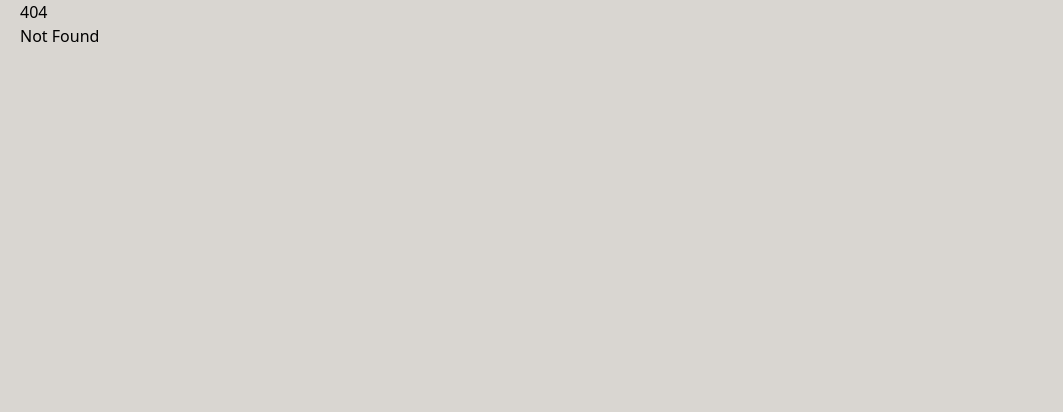
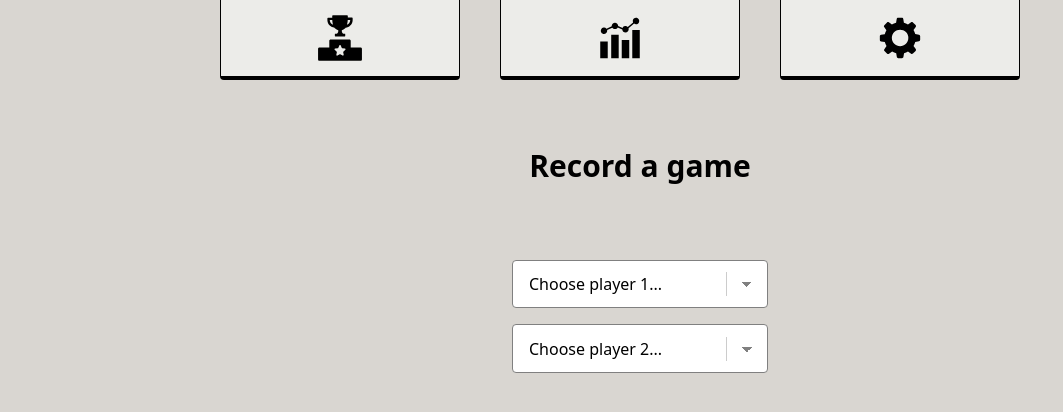
Before and after one commit to PotterJam/pRanked, a SvelteKit app in the folder frontend/: page /configure in a window 1280 px wide. Before the commit this address had no page. Shown: the top 412 px of the page, without its empty margins (0-1063 px from the left). Built offline with nearby package versions, Linux system fonts and the light colour scheme.

Commit message:
Sort out routing

```diff
--- a/frontend/src/components/GamePlayerSelector.svelte
+++ b/frontend/src/components/GamePlayerSelector.svelte
@@ -1,5 +1,5 @@
 <script lang="ts">
-	import check from '$lib/assets/check-lg.svg'
+	import check from '$lib/assets/check-lg.svg';
 	import Spinny from './spinny.svelte';
 
 	import { fade, slide, scale } from 'svelte/transition';
@@ -18,7 +18,6 @@
 	let selectedPlayer1 = '';
 	let selectedPlayer2 = '';
 	let draw = false;
-
 
 	const topWon = () => {
 		submitGame(selectedPlayer1, selectedPlayer2, draw);
@@ -40,16 +39,22 @@
 		selectedPlayer2 = '';
 		draw = false;
 	};
-
 </script>
 
-<div class="flex flex-col w-auto justify-end p-5">
+<div class="flex flex-col w-auto justify-end p-1">
 	{#if complete}
-	<div class="p-10 flex" in:scale><img src={check} class="m-auto h-12 w-12" alt="Check mark" /></div>
-	<button in:slide={{delay: 700}} class="btn text-xl bg-stone-100 w-32 h-12 mb-0 mx-3 mt-2" on:click={again}>Again?</button>
+		<div class="p-10 flex pb-7" in:scale>
+			<img src={check} class="m-auto h-26 w-12" alt="Check mark" />
+		</div>
+		<button
+			in:slide={{ delay: 700 }}
+			class="btn text-xl bg-stone-100 w-32 h-12 mb-0 mx-3 mt-2"
+			on:click={again}>Again?</button
+		>
 	{:else if onSubmit}
 		<div class="p-10 flex" in:fade><Spinny /></div>
 	{:else if selectedPlayer1 == '' || selectedPlayer2 == ''}
+		<div class="w-12 h-16 p-5 pt-3"></div>
 		<select in:slide bind:value={selectedPlayer1}>
 			<option value="" disabled selected hidden>Choose player 1...</option>
 			<option value="volvo">Volvo</option>
@@ -59,13 +64,19 @@
 			<option value="busa">Busa</option>
 		</select>
 	{:else}
-		<div class="text-center text-2xl p-5 pt-3 font-medium">Who won?</div>
-		<button in:slide class="btn bg-cyan-50 text-xl w-60 h-14 m-3" on:click={topWon}>{selectedPlayer1}</button>
-		<button in:slide class="btn bg-cyan-50 text-xl w-60 h-14 m-3 mt-2" on:click={bottomWon}>{selectedPlayer2}</button>
+		<div class="text-center text-2xl pb-1 pt-5 font-medium">Who won?</div>
+		<button in:fade class="btn bg-cyan-50 text-xl w-60 h-14 m-3" on:click={topWon}
+			>{selectedPlayer1}</button
+		>
+		<button in:fade class="btn bg-cyan-50 text-xl w-60 h-14 m-3 mt-2" on:click={bottomWon}
+			>{selectedPlayer2}</button
+		>
 
 		<div class="mb-5 text-center flex flex-col justify-center">
 			<div class="flex flex-row flex-wrap justify-center">
-				<button class="btn text-xl bg-stone-100 w-32 h-12 mb-0 mx-3 mt-2" on:click={wasDraw}>Draw</button>
+				<button class="btn text-xl bg-stone-100 w-32 h-12 mb-0 mx-3 mt-2" on:click={wasDraw}
+					>Draw</button
+				>
 			</div>
 		</div>
 	{/if}
--- a/frontend/src/components/nav.svelte
+++ b/frontend/src/components/nav.svelte
@@ -6,18 +6,21 @@
 </script>
 
 <div class="flex flex-row justify-center h-20 w-auto">
-    <button class="navbut mr-5 sm:mr-10"
-    on:click={() => {}}>
-        <img src={leaderboard} class="m-auto h-12 w-12" alt="Leaderboard icon" />
-    </button>
-    <button class="navbut mr-5 sm:mr-10"
-    on:click={() => {}}>
-        <img src={graph} class="m-auto h-12 w-12" alt="Graph icon" />
-    </button>
-    <button class="navbut"
-            on:click={() => {}}>
-        <img src={cog} class="m-auto h-12 w-12" alt="Settings icon" />
-    </button>
+    <a href="/" class="flex justify-center navbut mr-5 sm:mr-10">
+        <button on:click={() => {}}>
+            <img src={leaderboard} class="h-12 w-12" alt="Leaderboard icon" />
+        </button>
+    </a>
+    <a href="/graphs" class="flex justify-center navbut mr-5 sm:mr-10">
+        <button on:click={() => {}}>
+            <img src={graph} class="h-12 w-12" alt="Graph icon" />
+        </button>
+    </a>
+    <a href="/configure" class="flex justify-center navbut mr-5 sm:mr-10">
+        <button on:click={() => {}}>
+            <img src={cog} class="h-12 w-12" alt="Settings icon" />
+        </button>
+    </a>
 </div>
 
 
--- a/frontend/src/components/settings.svelte
+++ /dev/null
@@ -1,10 +0,0 @@
-<script lang="ts">
-	import GamePlayerSelector from './GamePlayerSelector.svelte';
-
-
-</script>
-
-<div class="flex flex-col items-center justify-center h-auto w-auto py-10 px-2">
-    <h1 class="text-3xl font-sans font-medium px-4 py-10">Record a game</h1>
-    <GamePlayerSelector />
-</div>
--- a/frontend/src/routes/+layout.svelte
+++ b/frontend/src/routes/+layout.svelte
@@ -1,6 +1,9 @@
 <script>
-    import "../app.css";
+  import "../app.css";
+	import Nav from "../components/nav.svelte";
 </script>
+
+<Nav></Nav>
 
 <slot />
 
--- a/frontend/src/routes/+page.svelte
+++ b/frontend/src/routes/+page.svelte
@@ -1,10 +1 @@
-<script>
-	import Nav from "../components/nav.svelte";
-	import Settings from "../components/settings.svelte";
-
-</script>
-
-
-<Nav />
-
-<Settings />
+<div class="text-center  p-10 text-3xl font-bold">The leaderboard will be here eventually.</div>
--- /dev/null
+++ b/frontend/src/routes/configure/+page.svelte
@@ -0,0 +1,8 @@
+<script lang="ts">
+	import GamePlayerSelector from "../../components/GamePlayerSelector.svelte";
+</script>
+
+<div class="flex flex-col items-center justify-center h-auto w-auto pt-10 pb-20 px-2">
+    <div class="text-center pt-7 px-2 text-3xl font-bold">Record a game</div>
+    <GamePlayerSelector />
+</div>
--- /dev/null
+++ b/frontend/src/routes/graphs/+page.svelte
@@ -0,0 +1 @@
+<div class="text-center  p-10 text-3xl font-bold">Graphs will be here eventually.</div>
```
Lines whose indentation alone changed are shown as unchanged.
